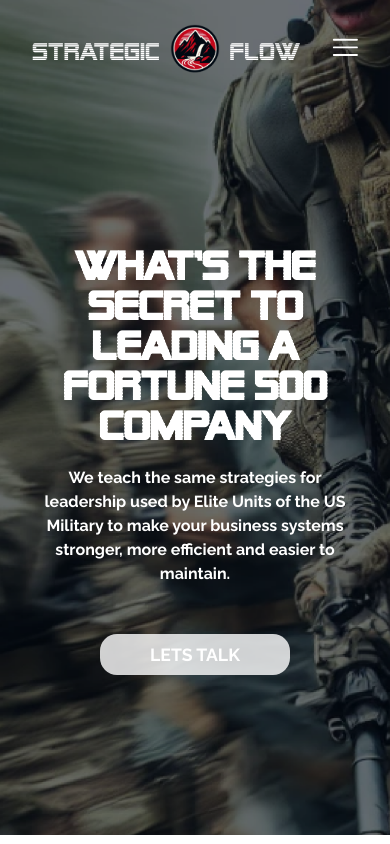
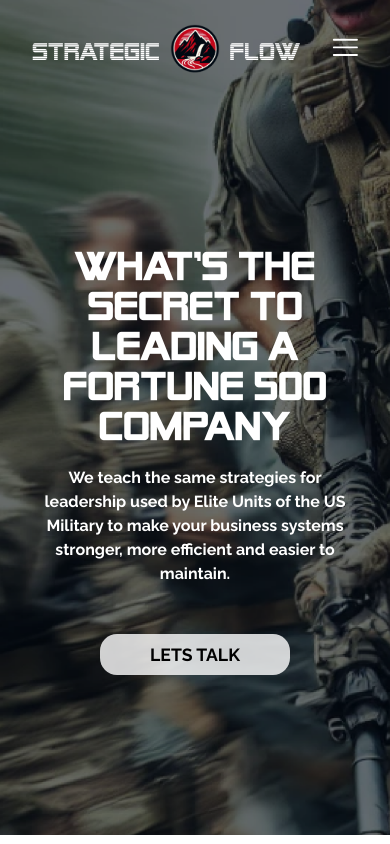
Before and after one commit to JordanMoureau/strategic-flow, a React (Create React App) app: page / in a window 390 px wide. Shown: the top 844 px of the page. Built offline with nearby package versions, Linux system fonts and the light colour scheme.

Commit message:
mobile fixes stage two

```diff
--- a/src/components/mobilenav.css
+++ b/src/components/mobilenav.css
@@ -31,6 +31,7 @@
 }
 
 .cta-button-mobile {
+  color: black;
   margin-top: 20px;
   padding: 0.5rem 1rem;
   border: none;
--- a/src/pages/Events.js
+++ b/src/pages/Events.js
@@ -13,7 +13,14 @@ export default function Events() {
       <div className="events-page">
         <Navbar textColor="#fff" buttonBgColor="#fff" buttonTextColor="#333" />
         <div className="bounder">
-          <video className="background-video" autoPlay muted loop>
+          <video
+            className="background-video"
+            autoPlay
+            muted
+            loop
+            playsInline
+            preload="none"
+          >
             <source src={require("../media/eventsvid.mp4")} type="video/mp4" />
           </video>
           <div className="content-overlay">
--- a/src/pages/events.css
+++ b/src/pages/events.css
@@ -15,7 +15,7 @@
   top: 0;
   left: 0;
   width: 100%;
-  height: 90%;
+  height: 110vh;
   object-fit: cover; /* Ensures the video covers the entire viewport */
   z-index: -100; /* Places the video behind other content */
   min-width: 100%;
@@ -30,7 +30,7 @@
   top: 0;
   left: 0;
   width: 100%;
-  height: 100%;
+  height: 110vh;
   background-color: rgba(
     0,
     0,
@@ -62,7 +62,7 @@
 .main-events {
   width: 80%;
   max-width: 900px;
-  margin: 0rem 10px 8rem 10px;
+  margin: 8rem 10px 8rem 10px;
   display: flex;
   flex-direction: column;
   justify-content: center;
--- a/src/pages/home.css
+++ b/src/pages/home.css
@@ -17,6 +17,7 @@
 }
 
 .hero-heading h1 {
+  font-family: "AlienEncountersBold";
   width: 70%;
   text-align: center;
   max-width: 900px;
@@ -33,6 +34,7 @@
 }
 
 .hero-heading button {
+  color: black;
   margin-top: 3rem;
   padding: 10px 50px;
   text-transform: uppercase;
--- a/src/styles.css
+++ b/src/styles.css
@@ -10,6 +10,13 @@
   font-family: "AlienEncounters";
   src: url("./fonts/Alien-Encounters-Regular.ttf") format("truetype");
   font-weight: normal;
+  font-style: normal;
+}
+
+@font-face {
+  font-family: "AlienEncountersBold";
+  src: url("./fonts/Alien-Encounters-Solid-Bold.ttf") format("truetype");
+  font-weight: bold;
   font-style: normal;
 }
 
```
Also changed, not shown: src/fonts/Alien-Encounters-Solid-Bold.ttf (added).
